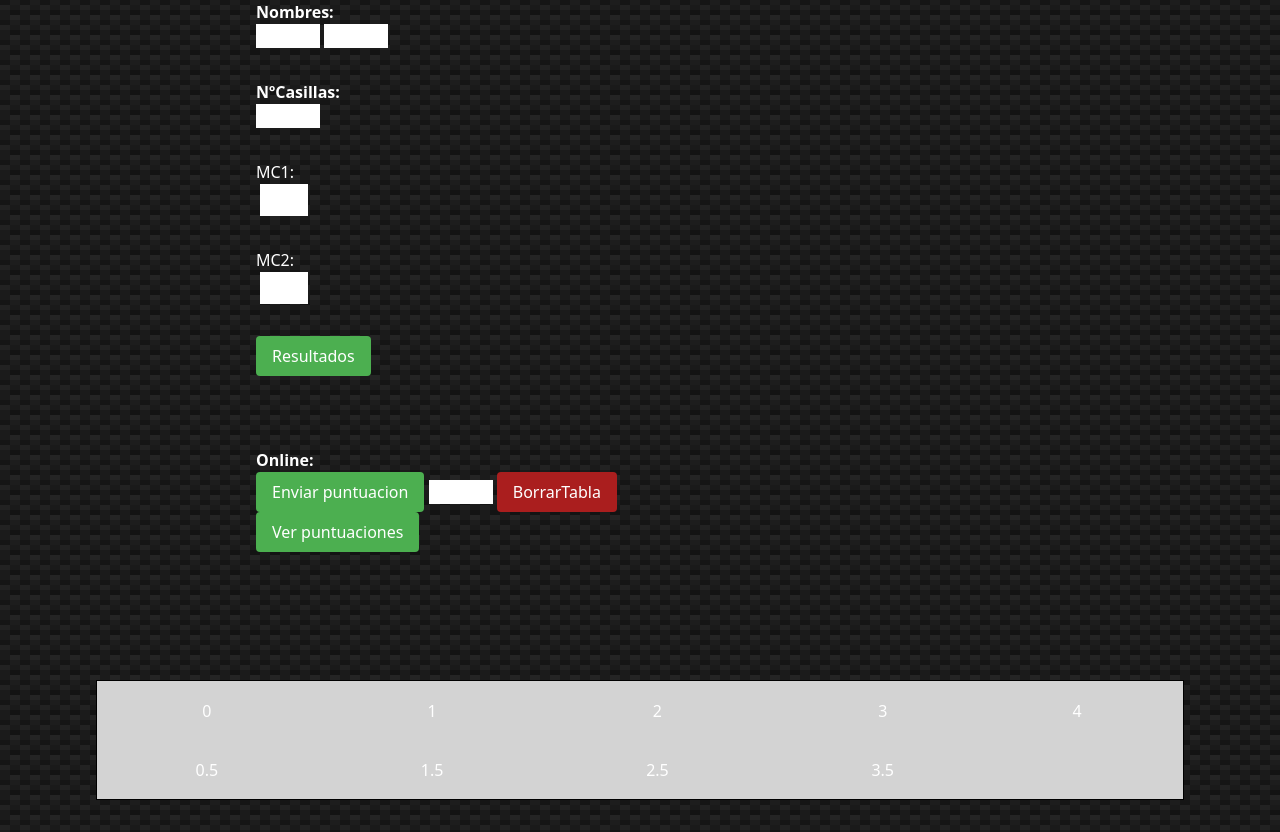
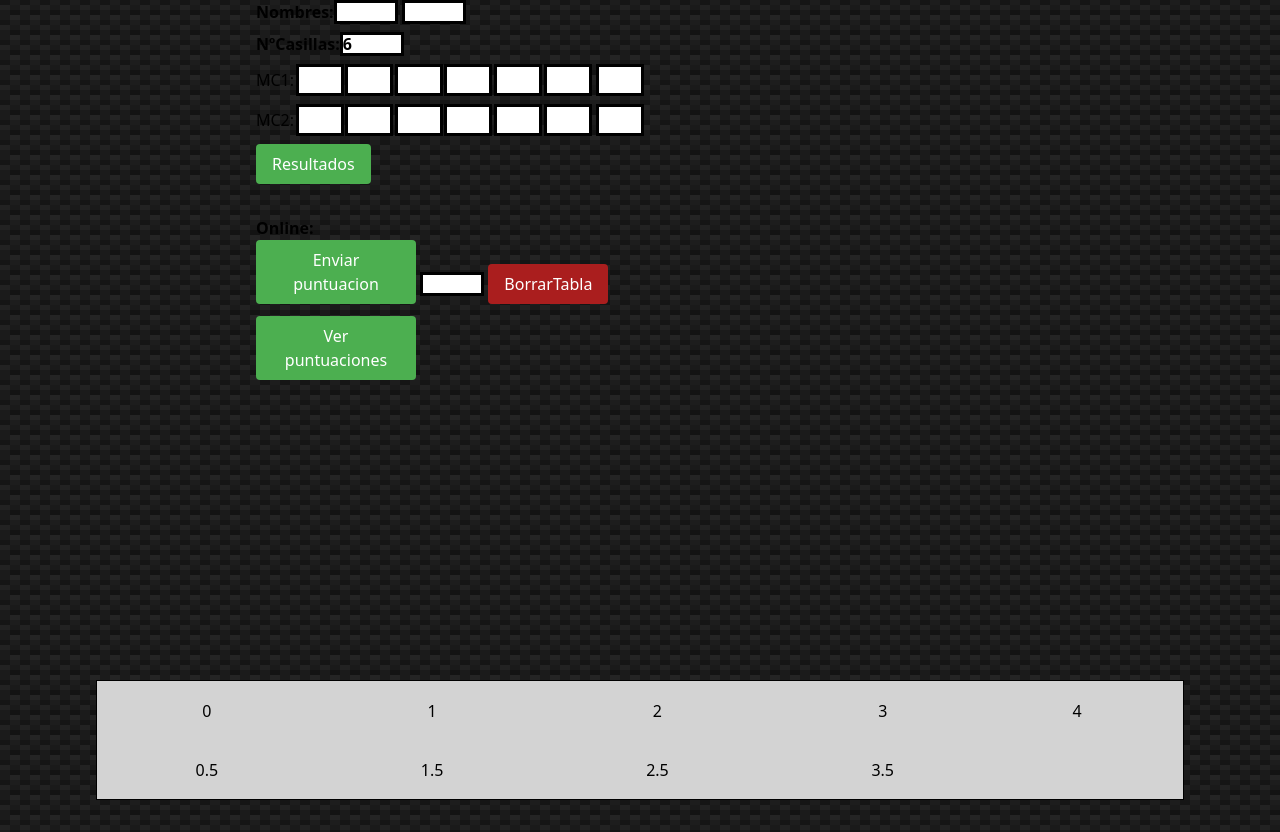
Before and after one commit to petaceta79/VotarBatallas, a website built with Vite: page index.html in a window 1280 px wide. Shown: the top 832 px of the page. Built offline with nearby package versions, Linux system fonts and the light colour scheme; no server answers; files whose address does not match are found by name.

Commit message:
xd
pero que cojones

```diff
--- a/index.html
+++ b/index.html
@@ -7,58 +7,36 @@
   <title>Votar Batalla</title>
   <link href="https://cdn.jsdelivr.net/npm/tailwindcss@2.2.19/dist/tailwind.min.css" rel="stylesheet">
   <link rel="stylesheet" type="text/css" href="styles.css">
+  <script src="./script.js"></script>
 </head>
 
 <body class="flex justify-center w-screen h-[100%]">
-  <main class="w-3/5 max-lg:bg-transparent h-[100%]">
-    <label class="Titulos">Nombres:</label><br>
-    <input id="inputNombres1" class="inputNombres" oninput="cambiarNombres()">
-    <input id="inputNombres2" class="inputNombres" oninput="cambiarNombres()">
-    <br><br>
+  <main class="w-3/5 max-sm:w-screen max-sm:bg-none h-[100%]">
+    <section>
+      <label class="Titulos block">
+        Nombres:<input id="inputNombres1" class="inputNombres" oninput="cambiarNombres()">    <input id="inputNombres2" class="inputNombres" oninput="cambiarNombres()">
+      </label>
 
 
-    <label class="Titulos">NºCasillas:</label><br>
-    <input id="inputnumCasillas" class="inputnumCasillas" oninput="agregarNuevaCasillaVotar()" value="6"><br><br>
+      <label class="Titulos block">
+        NºCasillas:<input id="inputnumCasillas" class="inputnumCasillas" oninput="agregarNuevaCasillaVotar()" value="6">
+      </label>
 
-
-    <label id="labelMC1" class="labelMC">MC1:</label><br>
-    <div id="divCasillasVotar1" class="divCasillasVotar">
-    </div>
-    <input type="number" id="ResultadoCasilla1" class="ResultadoCasilla" readonly><br><br>
-
-    <label id="labelMC2" class="labelMC">MC2:</label><br>
-    <div id="divCasillasVotar2" class="divCasillasVotar">
-    </div>
-    <input type="number" id="ResultadoCasilla2" class="ResultadoCasilla" readonly><br><br>
-
+      <label id="labelMC1" class="labelMC block">
+        MC1:<div id="divCasillasVotar1" class="divCasillasVotar"></div>   <input type="number" id="ResultadoCasilla1" class="ResultadoCasilla" readonly>
+      </label>
+      <label id="labelMC2" class="labelMC block">
+        MC2:<div id="divCasillasVotar2" class="divCasillasVotar"></div> <input type="number" id="ResultadoCasilla2" class="ResultadoCasilla" readonly>
+      </label>
 
       <button id="buttonResultados" onclick="darResultados()" class="buttonnormal">Resultados</button>
-    <br><br>
+
 
       <div class="divResultados">
         <label id="resultados" class="resultados"></label>
-      <br><br>
       </div>
 
-    <label class="Titulos">Online:</label><br>
-    <div>
-      <button id="buttonSubirResultados" onclick="SubirVotacion()" class="buttonnormal">Enviar puntuacion</button>
-      <input id="salaresultados" class="inputNombres">
-      <button id="buttonBorrarBaseDatos" onclick="BorrarBaseDatos()" class="buttonnormalRed">BorrarTabla</button>
-    </div>
-
-    <button id="buttonVerResultadosOnline" onclick="obtenerYMostrarPuntuaciones()" class="buttonnormal">Ver puntuaciones</button>
-
-    <div>
-      <label id="ResOnline1" class="labelMC"></label><br>
-      <label id="ResOnline2" class="labelMC"></label><br>
-      <label id="ResOnline3" class="labelMC"></label><br>
-    </div>
-
-    <br>
-    <label id="salasDisponiblesAlIniciar" class="labelMC"></label>
-
-    <div class="contenedor ">
+      <footer class="contenedor w-3/5">
         <div>
           <button class="button-container" onclick="puntuarcas(0)">0</button>
           <button class="button-container" onclick="puntuarcas(0.5)">0.5</button>
@@ -76,11 +54,33 @@
           <button class="button-container" onclick="puntuarcas(3.5)">3.5</button>
         </div>
         <button class="button-container" onclick="puntuarcas(4)" value="4">4</button>
+      </footer>
+    </section>
+    <section class="mt-8">
+        <label class="Titulos">Online:</label>
+        <div class="mb-3">
+          <button id="buttonSubirResultados" onclick="SubirVotacion()" class="buttonnormal w-[160px]">Enviar puntuacion</button>
+          <input id="salaresultados" class="inputNombres">
+          <button id="buttonBorrarBaseDatos" onclick="BorrarBaseDatos()" class="buttonnormalRed">BorrarTabla</button>
         </div>
+
+        <button id="buttonVerResultadosOnline" onclick="obtenerYMostrarPuntuaciones()" class="buttonnormal w-[160px]">Ver puntuaciones</button>
+
+        <div>
+          <label id="ResOnline1" class="labelMC"></label>
+          <label id="ResOnline2" class="labelMC"></label>
+          <label id="ResOnline3" class="labelMC"></label>
+        </div>
+
+
+        <label id="salasDisponiblesAlIniciar" class="labelMC"></label>
+
+
+    </section>
   </main>
 </body>
 
-<script src="script.js"></script>
+
 <script src="https://www.gstatic.com/firebasejs/8.10.0/firebase-app.js"></script>
 <script src="https://www.gstatic.com/firebasejs/8.10.0/firebase-database.js"></script>
 
--- a/script.js
+++ b/script.js
@@ -1,4 +1,3 @@
-import 'tailwindcss/tailwind.css';
 
 var turno = -1;
 
--- a/styles.css
+++ b/styles.css
@@ -3,7 +3,7 @@
 @import 'tailwindcss/utilities';
 html
 {
-    color: #ffffff;
+    color: #000000;
     border-color: green;
   background:
     linear-gradient(27deg, #151515 5px, transparent 5px) 0 5px,
```
Lines whose indentation alone changed are shown as unchanged.
